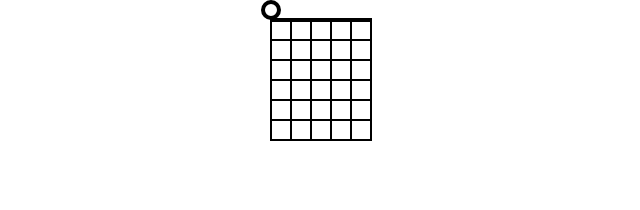
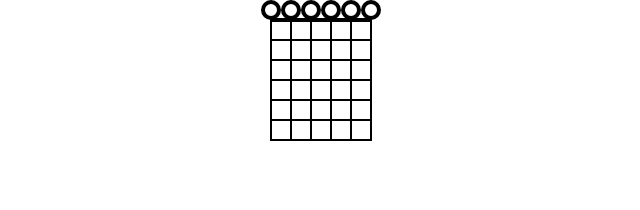
Before and after one commit to AntonEmery/chord-app, a React (Create React App) app: page / in a window 1280 px wide. Shown: the top 210 px of the page, without its empty margins (319-959 px from the left). Built offline with nearby package versions, Linux system fonts and the light colour scheme.

Commit message:
all open string symbols rendering

```diff
--- a/src/App.js
+++ b/src/App.js
@@ -52,6 +52,17 @@ class App extends Component {
     return drawingStrings;
   }
 
+  drawOpenStrings(numberOfStrings) {
+    var dotPositions = [ ];
+    for(let string = 0; string < numberOfStrings; string ++) {
+      dotPositions.push(string);
+    };
+    let drawingOpenStrings = dotPositions.map((string) => {
+      return <OpenStrings string={string} />
+    });
+    return drawingOpenStrings;
+  }
+
   render() {
     const numberOfFrets = 7;
     const numberOfStrings = 6;
@@ -74,7 +85,8 @@ class App extends Component {
         {this.drawDots(numberOfStrings, numberOfFrets)}
 
         {/* open/muted strings */}
-        <circle cx={20} cy={10} r={8} fill="none" stroke="black" strokeWidth={4} />
+        {this.drawOpenStrings(numberOfStrings)}
+
       </svg>
       </div>
     );
@@ -122,4 +134,15 @@ class Fret extends Component {
   }
 }
 
+class OpenStrings extends Component {
+  render() {
+    let cx = 20 + 20 * this.props.string;
+    let cy = 10;
+
+    return (
+      <circle cx={cx} cy={cy} r={8} fill="none" stroke="black" strokeWidth={4} />
+    )
+  }
+}
+
 export default App;
```
